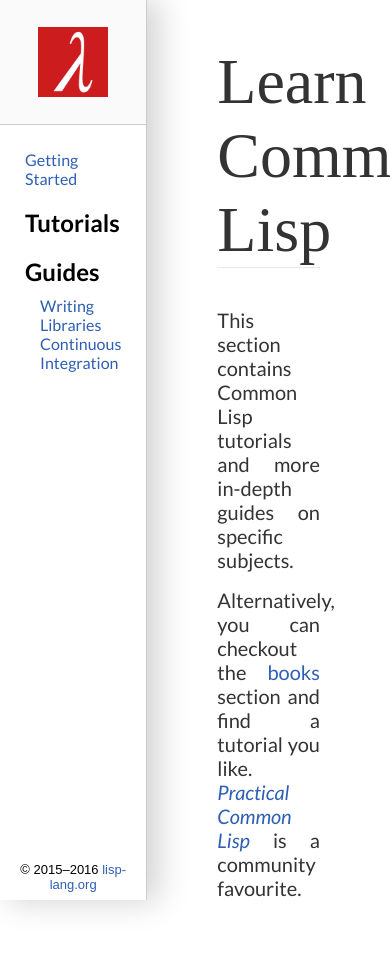
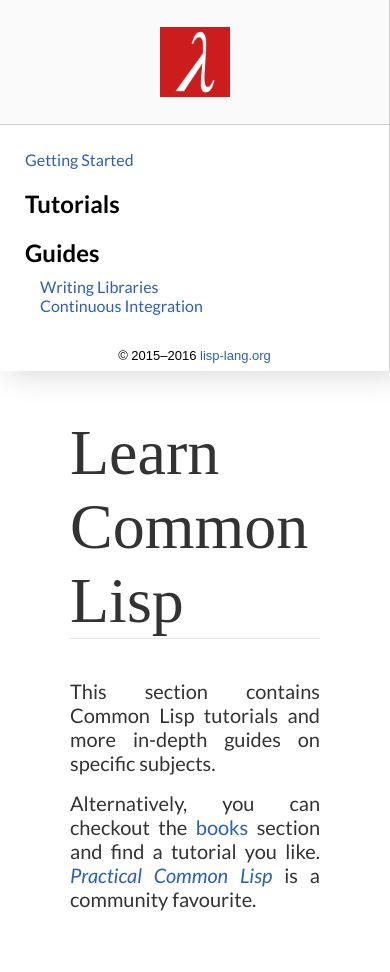
Before and after one commit to LispLang/lisplang.github.io, a Jekyll site: the page built from learn/index.md, in a window 390 px wide. Built offline with Jekyll 4.4.1, drawn with Linux system fonts in a browser that asks for light colours; some web fonts are replaced.

Commit message:
[Ref #20] Some responsive work for the /learn section

```diff
--- a/assets/css/learn.scss
+++ b/assets/css/learn.scss
@@ -14,12 +14,16 @@
 @import 'components/highlight';
 
 .learn {
-    @include flexbox();
-    @include flex-direction(row);
+    @include on-medium-and-large() {
+        @include flexbox();
+        @include flex-direction(row);
+    }
+
+    @include on-small() {
+        width: 100vw;
+    }
 
     aside {
-        width: 300px;
-        height: 100%;
         @include flexbox();
         @include flex-direction(column);
 
@@ -28,6 +32,16 @@
         @include box-shadow(10px 0px 30px 1px rgba(209,209,209,1));
         border-right: 1px solid #ccc;
         background: rgba(0,0,0,0.02);
+
+        @include on-medium-and-large() {
+            width: 300px;
+            height: 100%;
+        }
+
+        @include on-small() {
+            width: 100%;
+            height: auto;
+        }
 
         .logo {
             @include flexbox();
```
